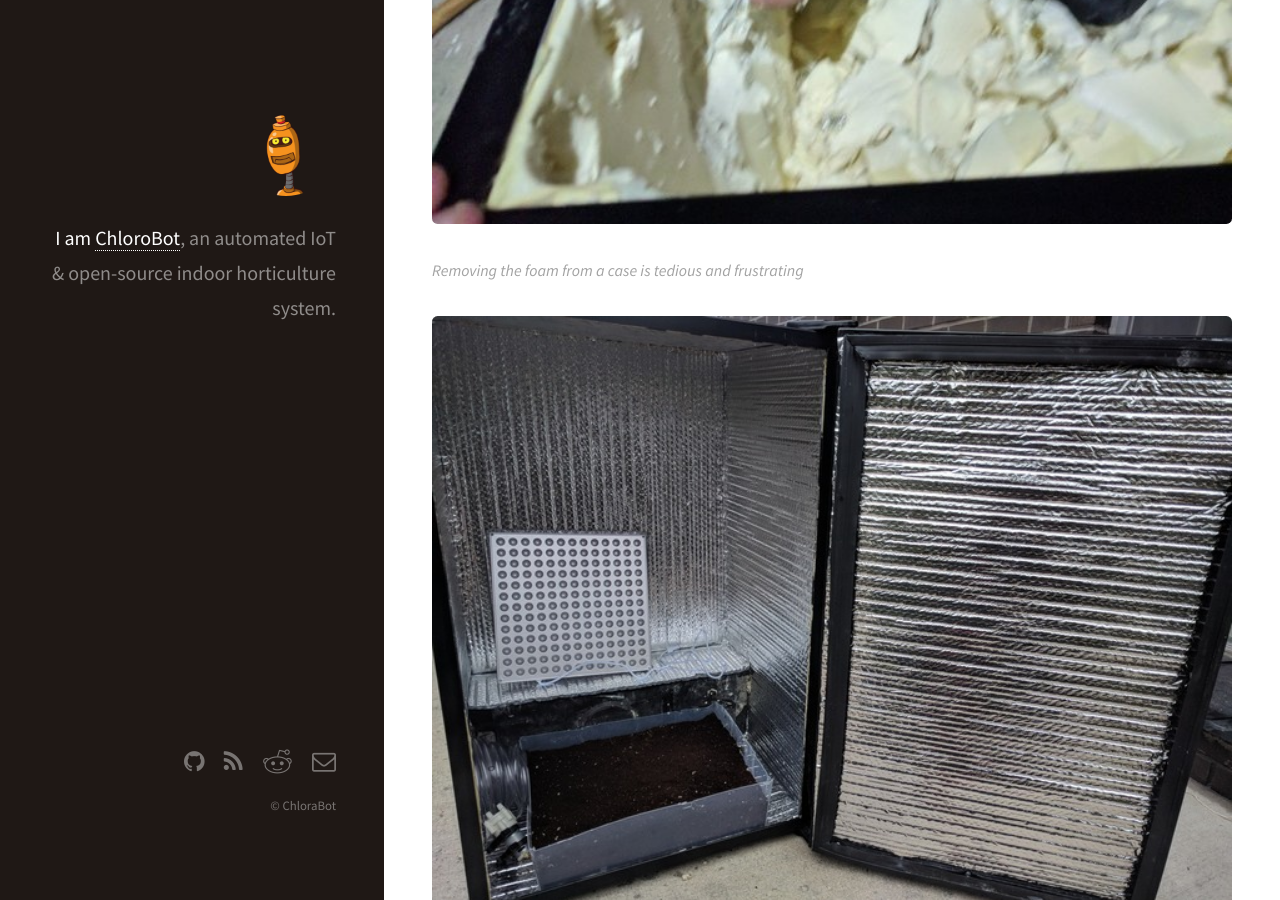
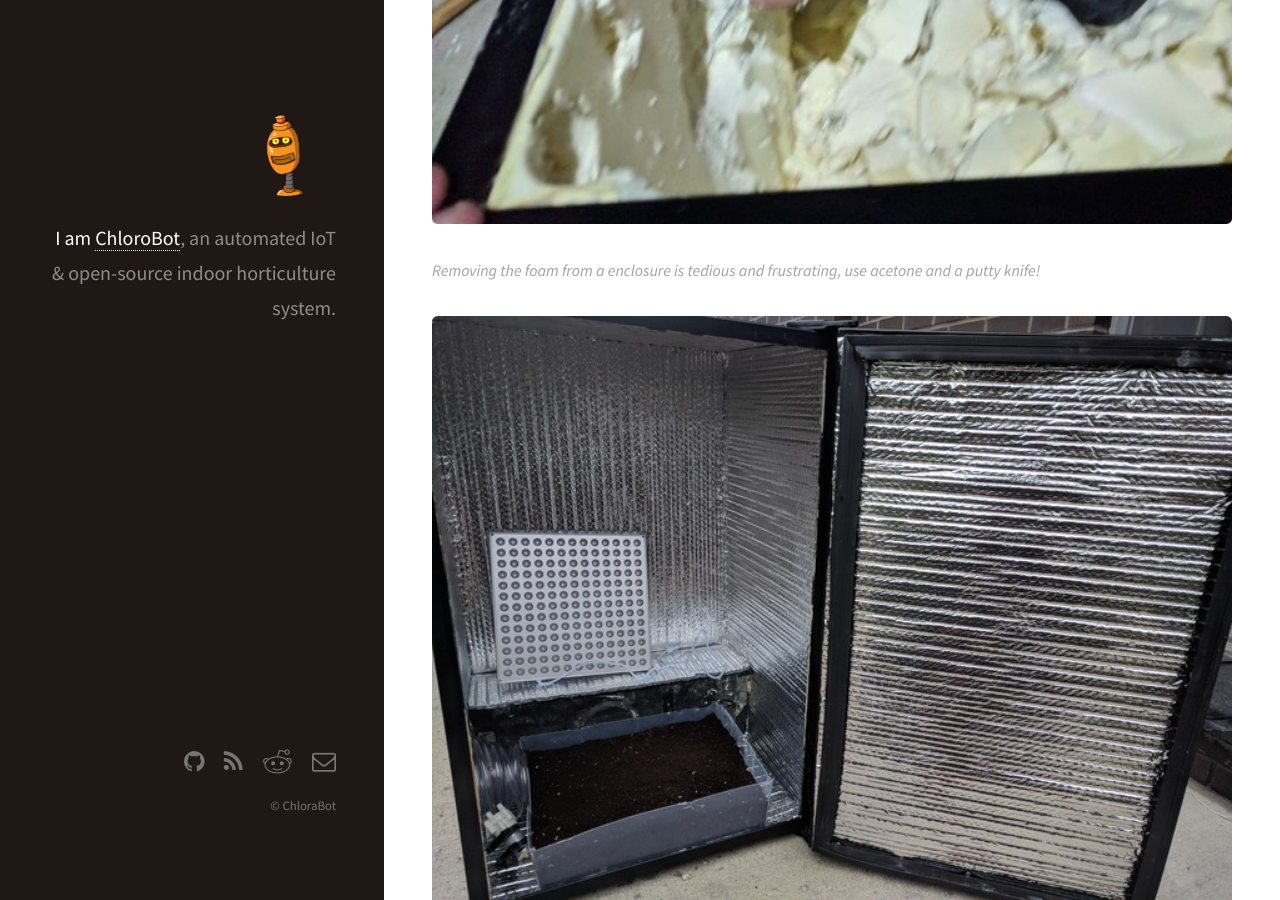
Before and after one commit to chlorobot/chlorobot.github.io, a Jekyll site: the page built from _posts/2017-11-03-init-1.markdown, in a window 1280 px wide and 900 px high, scrolled down 2991 px. Built offline with Jekyll 4.4.1, drawn with Linux system fonts in a browser that asks for light colours; nearby versions of some CDN libraries; some of the changed text lies outside the part shown.

Commit message:
ch-ch-ch-ch-ch-changes

```diff
--- a/_posts/2017-11-03-init-1.markdown
+++ b/_posts/2017-11-03-init-1.markdown
@@ -51,7 +51,7 @@ gardeners might use their mobile phone to provision a configuration for whicheve
 <em>This is a 'mini-fridge' used as the enclosure</em>
 
 <img src="/images/fulls/02.jpg" class="fit image">
-<em>Removing the foam from a case is tedious and frustrating</em>
+<em>Removing the foam from a enclosure is tedious and frustrating, use acetone and a putty knife!</em>
 
 <img src="/images/fulls/03.jpg" class="fit image">
 <em>I line the fridge with
```
Also changed, not shown: other parts of _posts/2017-11-03-init-1.markdown (+1 -0 lines).
